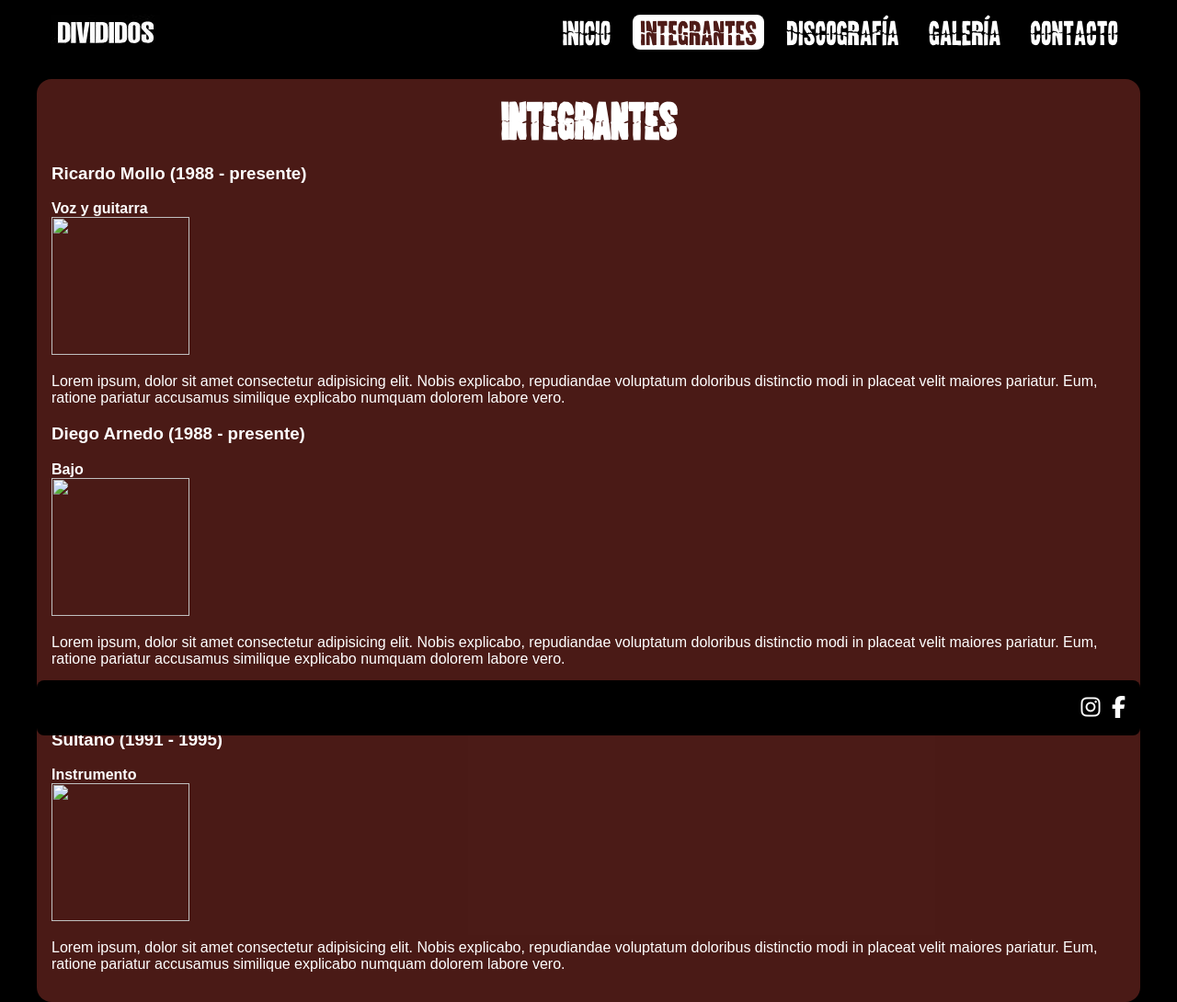
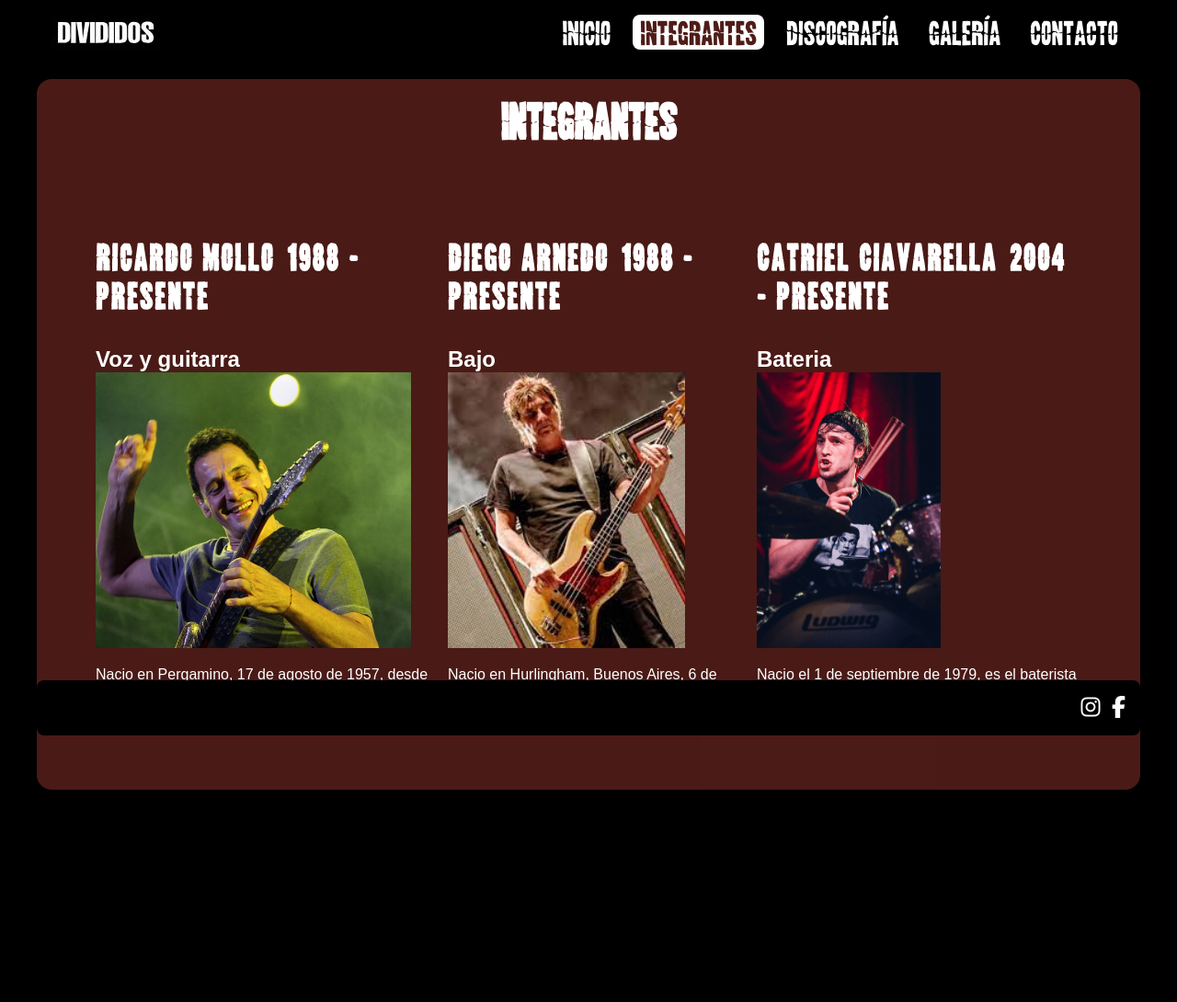
Before and after one commit to danilus/CAC_fullstak_G11_A, a plain HTML site: page integrantes.html in a window 1280 px wide. Shown: the whole page at 92% size. After the commit the page ends 859 px from the top, so only its background shows below. Drawn offline with nearby package versions, Linux system fonts and the light colour scheme.

Commit message:
integrantes

```diff
--- a/integrantes.html
+++ b/integrantes.html
@@ -7,6 +7,7 @@
     <link rel="stylesheet" href="https://cdn.jsdelivr.net/npm/bootstrap-icons@1.11.1/font/bootstrap-icons.css">
     <script src="https://kit.fontawesome.com/b0e71947d9.js" crossorigin="anonymous"></script>
     <link rel="stylesheet" type="text/css" href="resources/css/global.css">
+    <link rel="stylesheet" type="text/css" href="resources/css/integrantes.css">
 </head>
 
 <body>
@@ -27,37 +28,47 @@
     <script src="resources/js/h.js"></script>
 
     <main class="integrantes">
+        <h1 class="main-title">INTEGRANTES</h1>
+
         <section id="integrantes-actuales">
-            <h1 class="main-title">INTEGRANTES</h1>
-
+            <!-- <h1 class="main-title">INTEGRANTES</h1>
+             -->
             <div>
                 <h3>Ricardo Mollo (1988 - presente)</h3>
-                <strong>Voz y guitarra</strong>
+                <strong id="instrumento">Voz y guitarra</strong>
                 <br>
-                <img src="" alt="" height="150" width="150">
-                <p>Lorem ipsum, dolor sit amet consectetur adipisicing elit. Nobis explicabo, repudiandae voluptatum doloribus distinctio modi in placeat velit maiores pariatur. Eum, ratione pariatur accusamus similique explicabo numquam dolorem labore vero.</p>
+                <img id="im1" src="resources/imgs/voz.jpg" alt="" height="300" >
+                <p>Nacio en Pergamino, 17 de agosto de 1957, desde 1988 es el vocalista, guitarrista y líder de Divididos.</p>
             </div>
 
             <div>
                 <h3>Diego Arnedo (1988 - presente)</h3>
                 <strong>Bajo</strong>
                 <br>
-                <img src="" alt="" height="150" width="150">
-                <p>Lorem ipsum, dolor sit amet consectetur adipisicing elit. Nobis explicabo, repudiandae voluptatum doloribus distinctio modi in placeat velit maiores pariatur. Eum, ratione pariatur accusamus similique explicabo numquam dolorem labore vero.</p>
+                <img src="resources/imgs/bajo.jpg" alt="" height="300" >
+                <p> Nacio en Hurlingham, Buenos Aires, 6 de enero de 1953, bajista desde 1988 en Divididos.</p>
+            </div>
+
+            <div>
+                <h3>Catriel Ciavarella (2004 - presente)</h3>
+                <strong>Bateria</strong>
+                <br>
+                <img src="resources/imgs/bata.png" alt="" height="300" >
+                <p> Nacio el 1 de septiembre de 1979, es el baterista desde el 2004,tras la salida de Jorge Araujo .</p>
             </div>
         </section>
 
-        <section id="integrantes-anteriores">
-            <h2>Integrantes Anteriores</h2>
+        <!-- <section id="integrantes-anteriores">
+            <h2>Integrantes Anteriores</h2> -->
 
-            <div>
-                <h3>Sultano (1991 - 1995)</h3>
-                <strong>Instrumento</strong>
+            <!-- <div>
+                <h3>Catriel Ciavarella (2004 - presente)</h3>
+                <strong>Bateria</strong>
                 <br>
-                <img src="" alt="" height="150" width="150">
-                <p>Lorem ipsum, dolor sit amet consectetur adipisicing elit. Nobis explicabo, repudiandae voluptatum doloribus distinctio modi in placeat velit maiores pariatur. Eum, ratione pariatur accusamus similique explicabo numquam dolorem labore vero.</p>
-            </div>
-        </section>
+                <img src="resources/imgs/bata.png" alt="" height="300" >
+                <p> Nacio el 1 de septiembre de 1979, es el baterista desde el 2004,tras la salida de Jorge Araujo .</p>
+            </div> -->
+        <!-- </section> -->
     </main>
 
     <footer>
--- /dev/null
+++ b/resources/css/integrantes.css
@@ -0,0 +1,33 @@
+h3 {
+    font-family: 'fisurada';
+    font-size: 2.2rem;
+    letter-spacing: .15rem;
+
+}
+strong {
+    font-family: Arial, Helvetica, sans-serif;
+    font-size: 1.5rem;
+    text-shadow: 5px 5px 5px rgba(0, 0, 0,);
+
+
+}
+#integrantes-actuales  {
+display: inline-flex;
+margin-top: 2rem;
+margin: 3rem;
+}
+
+
+/* h1{
+    text-align: center;
+    border-bottom: 2rem ;
+} */
+
+@media (max-width: 768px) {
+    #integrantes-actuales  {
+        display: block;
+        margin-top: 2rem;
+        margin: 3rem;
+        }
+
+}
```
Also changed, not shown: resources/imgs/bajo.jpg (added), resources/imgs/bata.png (added), resources/imgs/voz.jpg (added).
